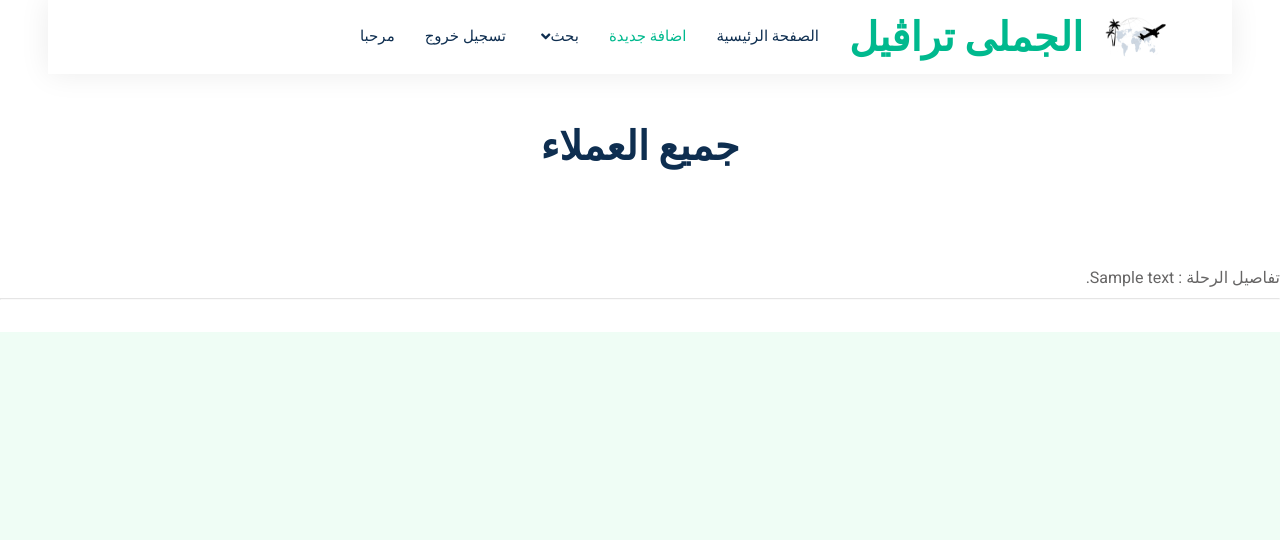
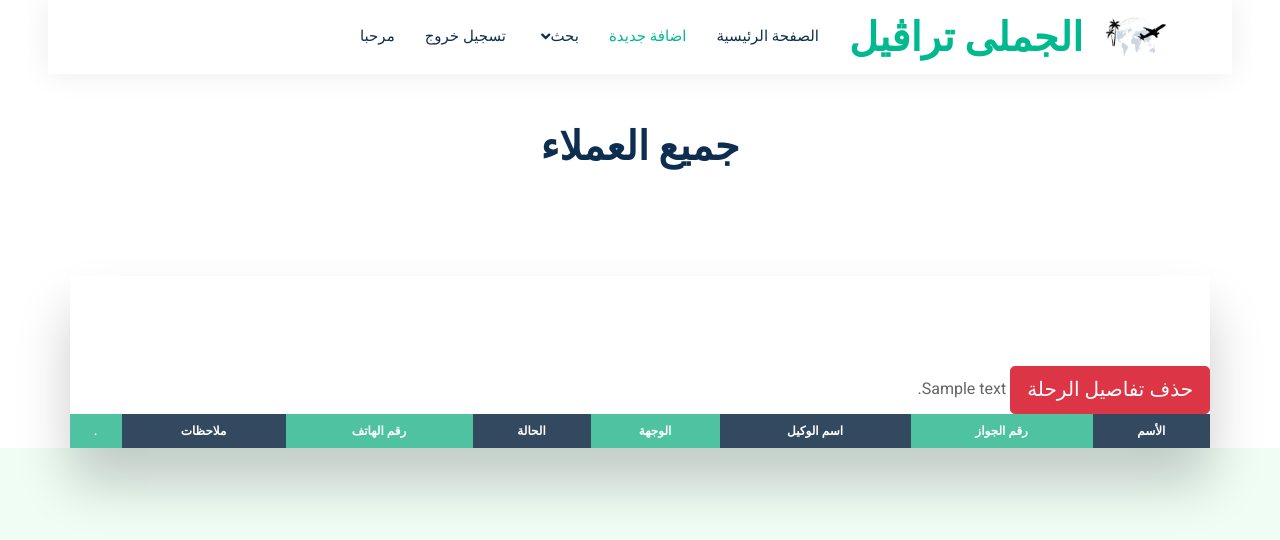
Before and after one commit to eng-Ahmad-Mukhtar/Algamaly-travel, a Node server app: page /allAgents in a window 1280 px wide. Shown: the part 46-586 px from the top of the page. Run offline with Node 20, Linux system fonts and the light colour scheme; a user stored in the database is signed in; tables that the repository leaves empty hold one stand-in row (values such as "Sample post"); lists and menus that the app fills with data are empty; some libraries are stand-ins or nearby versions.

Commit message:
final push

```diff
--- a/Controllers/home_control.js
+++ b/Controllers/home_control.js
@@ -308,7 +308,66 @@
 
         res.render("notAllow")
     }
+
+
 })
+
+const deletee =AysncHandler( async (req, res) => {
+    try {
+        const { userId, subscriptionId } = req.params; // Extract userId and subscriptionId from the request parameters
+
+        console.log(`Attempting to delete subscription ${subscriptionId} for user ${userId}`);
+
+        // Find the user by their ID
+        const user = await Subscriber.findById(userId);
+
+        if (!user) {
+          console.error('User not found');
+          return res.status(404).send('User not found.');
+        }
+
+        // Remove the subscription from the array using the `pull` method
+        user.subscriptions.pull({ _id: subscriptionId });
+
+        // Save the updated user document to the database
+        await user.save();
+
+        console.log('Subscription deleted successfully');
+        res.redirect('/allAgents'); // Redirect to a page (e.g., the list of users) after deletion
+      } catch (error) {
+        console.error('Error deleting subscription:', error); // Detailed error log
+        res.status(500).send('Error deleting subscription.');
+      }
+  });
+
+  const deleteAll = AysncHandler( async (req, res) => {
+    try {
+      const { userId } = req.params; // Extract userId from the request parameters
+
+      console.log(`Attempting to delete travel details for user ${userId}`);
+
+      // Find the user by their ID and update the document to remove the travel_details field
+    //   const user = await Subscriber.findByIdAndUpdate(
+    //     userId,
+    //     { $unset: { travel_details: "" } }, // The $unset operator removes the field
+    //     { new: true } // Return the updated document after the update
+    //   );
+    await Subscriber.findByIdAndDelete(userId);
+
+    //   if (!user) {
+    //     console.error('User not found');
+    //     return res.status(404).send('User not found.');
+    //   }
+
+      console.log('Travel details deleted successfully');
+      res.redirect('/allAgents'); // Redirect to a page (e.g., the list of users) after deletion
+    } catch (error) {
+      console.error('Error deleting travel details:', error); // Detailed error log
+      res.status(500).send('Error deleting travel details.');
+    }
+  });
+
+
 module.exports = {
     Home_page,
     log_page,
@@ -324,5 +383,8 @@
     name_search_id,
     traveldetails,
     allUser,
-    signIn
+    signIn,
+    deletee,
+    deleteAll
+
 }
--- a/Router/home_route.js
+++ b/Router/home_route.js
@@ -24,6 +24,8 @@
 
 
 
-
-
+// update section
+// delete
+router.post('/delete/:userId/:subscriptionId', home_control.deletee)
+router.post('/delete-travel-details/:userId', home_control.deleteAll)
 module.exports = router;
--- a/public/css/style.css
+++ b/public/css/style.css
@@ -439,6 +439,9 @@
     border-right: none;
 }
 
+
+
+
 h2{
     text-align: center;
     font-size: 18px;
@@ -457,7 +460,7 @@
 
 .fl-table {
     border-radius: 5px;
-    font-size: 20px;
+    font-size: 12px;
     font-weight: normal;
     border: none;
     border-collapse: collapse;
@@ -474,7 +477,7 @@
 
 .fl-table td {
     border-right: 1px solid #f8f8f8;
-    font-size: 20px;
+    font-size: 12px;
 }
 
 .fl-table thead th {
@@ -503,7 +506,7 @@
         content: "Scroll horizontally >";
         display: block;
         text-align: right;
-        font-size: 20px;
+        font-size: 11px;
         color: white;
         padding: 0 0 10px;
     }
@@ -528,8 +531,8 @@
         box-sizing: border-box;
         overflow-x: hidden;
         overflow-y: auto;
-        width: 210px;
-        font-size: 20px;
+        width: 120px;
+        font-size: 13px;
         text-overflow: ellipsis;
     }
     .fl-table thead th {
@@ -557,17 +560,3 @@
         text-align: center;
     }
 }
-
-br{
-    color: black;
-}
-
-hr {
-    display: block;
-    margin-top: 0.5em;
-    margin-bottom: 0.5em;
-    margin-left: auto;
-    margin-right: auto;
-    border-style: inset;
-    border-width: 1px;
-  }
--- a/views/allAgents.ejs
+++ b/views/allAgents.ejs
@@ -15,7 +15,8 @@
     <!-- Google Web Fonts -->
     <link rel="preconnect" href="https://fonts.googleapis.com">
     <link rel="preconnect" href="https://fonts.gstatic.com" crossorigin>
-    <link href="https://fonts.googleapis.com/css2?family=Heebo:wght@400;500;600&family=Inter:wght@700;800&display=swap" rel="stylesheet">
+    <link href="https://fonts.googleapis.com/css2?family=Heebo:wght@400;500;600&family=Inter:wght@700;800&display=swap"
+        rel="stylesheet">
 
     <!-- Icon Font Stylesheet -->
     <link href="https://cdnjs.cloudflare.com/ajax/libs/font-awesome/5.10.0/css/all.min.css" rel="stylesheet">
@@ -37,7 +38,8 @@
 <body>
     <div class="container-xxl bg-white p-0">
         <!-- Spinner Start -->
-        <div id="spinner" class="show bg-white position-fixed translate-middle w-100 vh-100 top-50 start-50 d-flex align-items-center justify-content-center">
+        <div id="spinner"
+            class="show bg-white position-fixed translate-middle w-100 vh-100 top-50 start-50 d-flex align-items-center justify-content-center">
             <div class="spinner-border text-primary" style="width: 3rem; height: 3rem;" role="status">
                 <span class="sr-only">Loading...</span>
             </div>
@@ -73,7 +75,9 @@
                         </div>
 
                         <a href="/destroy" class="nav-item nav-link">تسجيل خروج</a>
-                        <a href="#" class="nav-item nav-link"> <%= loged_user.name  %> مرحبا</a>
+                        <a href="#" class="nav-item nav-link">
+                            <%= loged_user.name %> مرحبا
+                        </a>
                     </div>
 
                 </div>
@@ -113,45 +117,95 @@
 
 
 
+
+                 <div class="table-wrapper">
                     <% data.forEach(student=> { %>
-            <label for="">   تفاصيل الرحلة  :  </label>
+                        <h2> تفاصيل الرحلة </h2>
+                        <form action="/delete-travel-details/<%= student._id %>" method="POST" style="display:inline;">
+                            <button class="btn btn-lg btn-danger" type="submit" onclick="return confirm('Are you sure you want to delete the travel details?');">حذف تفاصيل الرحلة</button>
+                          </form>
                         <%= student.travel_details %>
-            <% student.subscriptions.forEach((one, index)=> { %>
                      <table class="fl-table">
                          <thead>
                          <tr>
-                <th> الأسم  </th>
+                            <th> الأسم </th>
                                 <th>رقم الجواز </th>
                                 <th> اسم الوكيل </th>
                                 <th>الوجهة</th>
                                 <th> الحالة</th>
                                 <th>رقم الهاتف </th>
-                <th>تاريخ الاضافه </th>
+
                                 <th>ملاحظات </th>
+                                <th>.</th>
                          </tr>
                          </thead>
+
                          <tbody>
+
+                                <% student.subscriptions.forEach((one, index)=> { %>
                          <tr>
-                <td><%=one.name%></</td>
-                <td><%=one.passportId%></</td>
-                <td><%=one.directorName%></td>
-                <td><%= one.direction %></td>
-                <td><%=one.status %></td>
-                <td><%=one.phoneNumber%></td>
-                <td><%=one.timestamps%></td>
-                <td><%=one.notes%></td>
+                            <td>
+                                <%=one.name%>
+                            </td>
+                            <td>
+                                <%=one.passportId%>
+                            </td>
+                            <td>
+                                <%=one.directorName%>
+                            </td>
+                            <td>
+                                <%= one.direction %>
+                            </td>
+                            <td>
+                                <%=one.status %>
+                            </td>
+                            <td>
+                                <%=one.phoneNumber%>
+                            </td>
+                            <td>
+                                <%=one.notes%>
+                            </td>
+                            <td>
+                                <form action="/delete/<%= student._id %>/<%= one._id %>" method="POST" style="display:inline;">
+                                    <button class="btn btn-lg btn-primary "  type="submit" onclick="return confirm('Are you sure you want to delete this subscription?');">حذف</button>
+                                </form>
+                            </td>
+                         </tr>
+
+                         <div>
 
 
-            </tr>
-
-
+                        </div>
+                        <% }) %>
                          <tbody>
                      </table>
                      <% }) %>
-<br>
-<hr>
-<br>
-        <% }) %>
+
+
+                 </div>
+
+
+
+
+
+
+
+
+
+
+
+
+
+
+
+
+
+
+
+
+
+
+
 
 
 
@@ -164,7 +218,8 @@
 
 
                             <!-- Back to Top -->
-        <a href="#" class="btn btn-lg btn-primary btn-lg-square back-to-top"><i class="bi bi-arrow-up"></i></a>
+                            <a href="#" class="btn btn-lg btn-primary btn-lg-square back-to-top"><i
+                                    class="bi bi-arrow-up"></i></a>
     </div>
 
     <!-- JavaScript Libraries -->
@@ -185,17 +240,17 @@
 
 
 
-$(function() {
+        $(function () {
             $('#direction').autocomplete({
-                source: function(request, response) {
+                source: function (request, response) {
                     $.ajax({
                         url: '/autocompleteee',
                         dataType: 'json',
                         data: { term: request.term },
-                        success: function(data) {
+                        success: function (data) {
                             response(data);
                         },
-                        error: function() {
+                        error: function () {
                             response([]);
                         }
                     });
```
Also changed, not shown: notes.txt (+10 -0 lines). Lines whose indentation alone changed are shown as unchanged.
